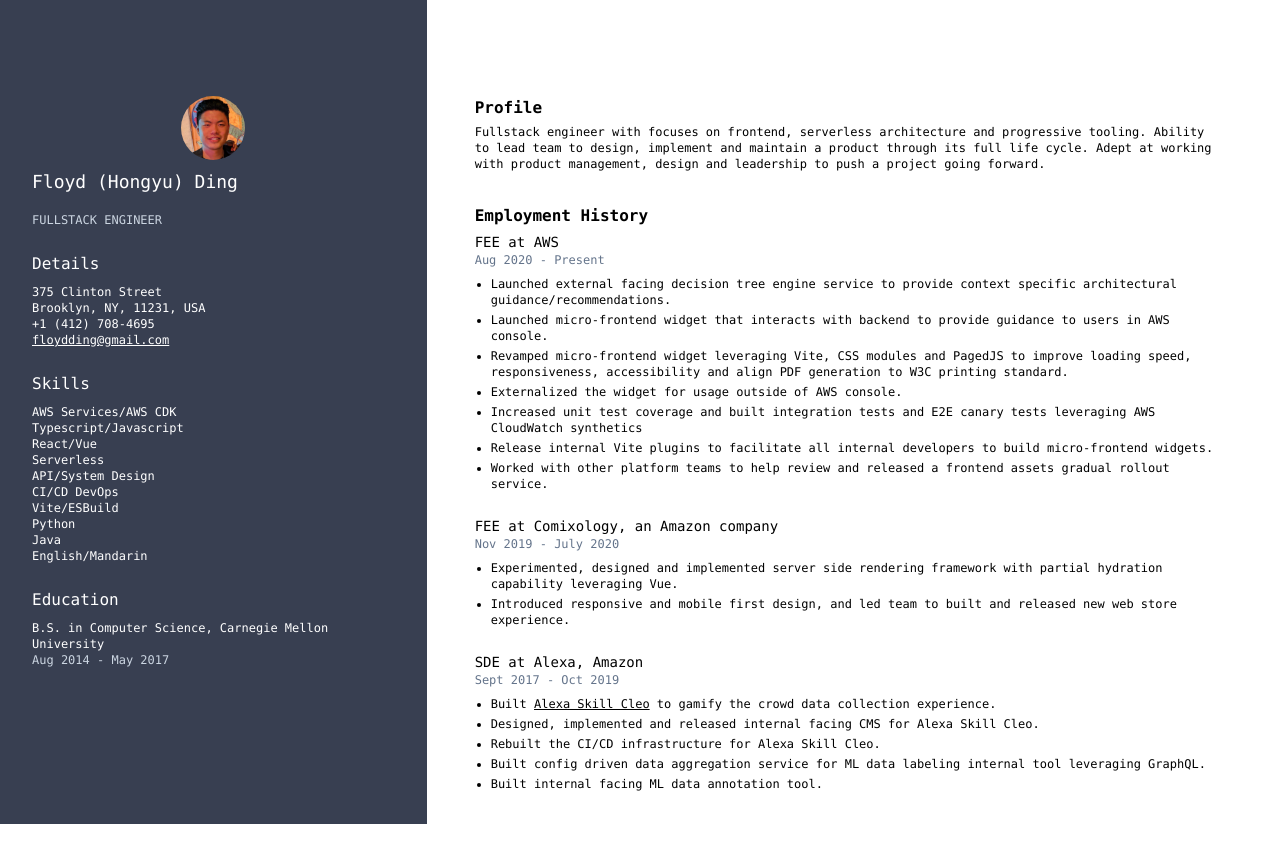
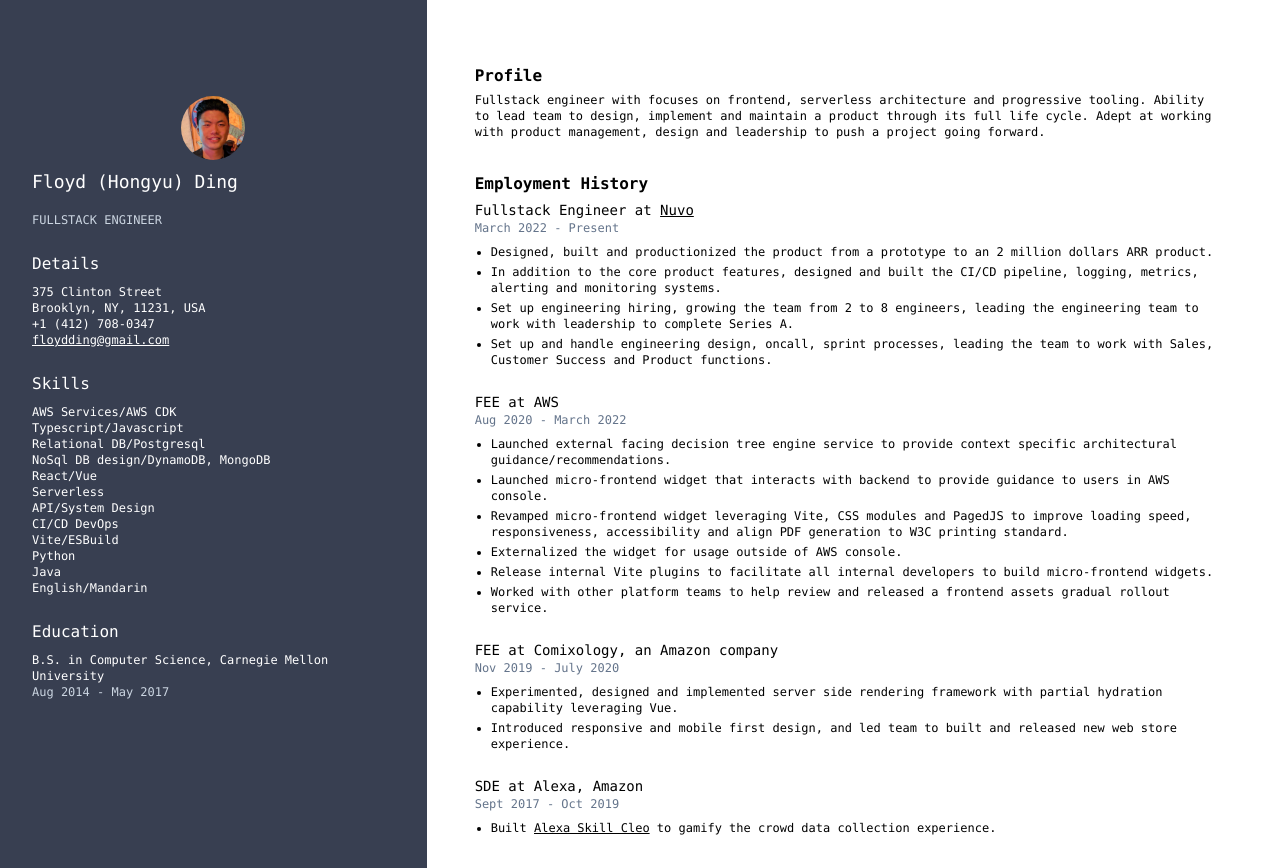
Before and after one commit to floydding/resume, a website built with Vite: page index.html in a window 1280 px wide. Before the commit the page ends 824 px from the top, so only its background shows below. Built offline with nearby package versions, Linux system fonts and the light colour scheme.

Commit message:
feat: add resume sept 2024

```diff
--- a/index.html
+++ b/index.html
@@ -27,7 +27,7 @@
           <div class="text-base mb-2">Details</div>
           <div>375 Clinton Street</div>
           <div>Brooklyn, NY, 11231, USA</div>
-          <div>+1 (412) 708-4695</div>
+          <div>+1 (412) 708-0347</div>
           <div>
             <a target="_blank" class="underline" href="mailto: floydding@gmail.com">floydding@gmail.com</a>
           </div>
@@ -37,6 +37,8 @@
           <div class="text-base mb-2">Skills</div>
           <div>AWS Services/AWS CDK</div>
           <div>Typescript/Javascript</div>
+          <div>Relational DB/Postgresql</div>
+          <div>NoSql DB design/DynamoDB, MongoDB</div>
           <div>React/Vue</div>
           <div>Serverless</div>
           <div>API/System Design</div>
@@ -55,7 +57,7 @@
         </div>
       </div>
       <!-- right column -->
-      <div class="basis-2/3 pl-12 pr-16 pt-24">
+      <div class="basis-2/3 pl-12 pr-16 pt-16">
         <!-- profile -->
         <div class="mb-8">
           <div class="text-base mb-1 font-semibold">Profile</div>
@@ -68,18 +70,30 @@
         <!-- employment histry -->
         <div class="mb-8">
           <div class="text-base mb-1 font-semibold">Employment History</div>
+          <!-- Nuvo -->
+          <div class="mb-6">
+            <div class="text-sm">
+              Fullstack Engineer at <a href="https://nuvo.com/" target="_blank" class="underline">Nuvo</a>
+            </div>
+            <span class=" text-slate-500">March 2022 - Present</span>
+            <ul class="list-disc ml-4 mt-2">
+              <li class="mb-1">Designed, built and productionized the product from a prototype to an 2 million dollars ARR product.</li>
+              <li class="mb-1">In addition to the core product features, designed and built the CI/CD pipeline, logging, metrics, alerting and monitoring systems.</li>
+              <li class="mb-1">Set up engineering hiring, growing the team from 2 to 8 engineers, leading the engineering team to work with leadership to complete Series A.</li>
+              <li class="mb-1">Set up and handle engineering design, oncall, sprint processes, leading the team to work with Sales, Customer Success and Product functions.</li>
+            </ul>
+          </div>
           <!-- AWS -->
           <div class="mb-6">
             <div class="text-sm">
               FEE at AWS
             </div>
-            <span class=" text-slate-500">Aug 2020 - Present</span>
+            <span class=" text-slate-500">Aug 2020 - March 2022</span>
             <ul class="list-disc ml-4 mt-2">
               <li class="mb-1">Launched external facing decision tree engine service to provide context specific architectural guidance/recommendations.</li>
               <li class="mb-1">Launched micro-frontend widget that interacts with backend to provide guidance to users in AWS console.</li>
               <li class="mb-1">Revamped micro-frontend widget leveraging Vite, CSS modules and PagedJS to improve loading speed, responsiveness, accessibility and align PDF generation to W3C printing standard.</li>
               <li class="mb-1">Externalized the widget for usage outside of AWS console.</li>
-              <li class="mb-1">Increased unit test coverage and built integration tests and E2E canary tests leveraging AWS CloudWatch synthetics</li>
               <li class="mb-1">Release internal Vite plugins to facilitate all internal developers to build micro-frontend widgets.</li>
               <li class="mb-1">Worked with other platform teams to help review and released a frontend assets gradual rollout service.</li>
             </ul>
@@ -103,10 +117,6 @@
             <span class=" text-slate-500">Sept 2017 - Oct 2019</span>
             <ul class="list-disc ml-4 mt-2">
               <li class="mb-1">Built <a target="_blank" class="underline" href="https://www.amazon.com/Amazon-Cleo/dp/B01N5QDE0Y">Alexa Skill Cleo</a> to gamify the crowd data collection experience.</li>
-              <li class="mb-1">Designed, implemented and released internal facing CMS for Alexa Skill Cleo.</li>
-              <li class="mb-1">Rebuilt the CI/CD infrastructure for Alexa Skill Cleo.</li>
-              <li class="mb-1">Built config driven data aggregation service for ML data labeling internal tool leveraging GraphQL.</li>
-              <li>Built internal facing ML data annotation tool.</li>
             </ul>
           </div>
         </div>
```
Also changed, not shown: 1 other file.
